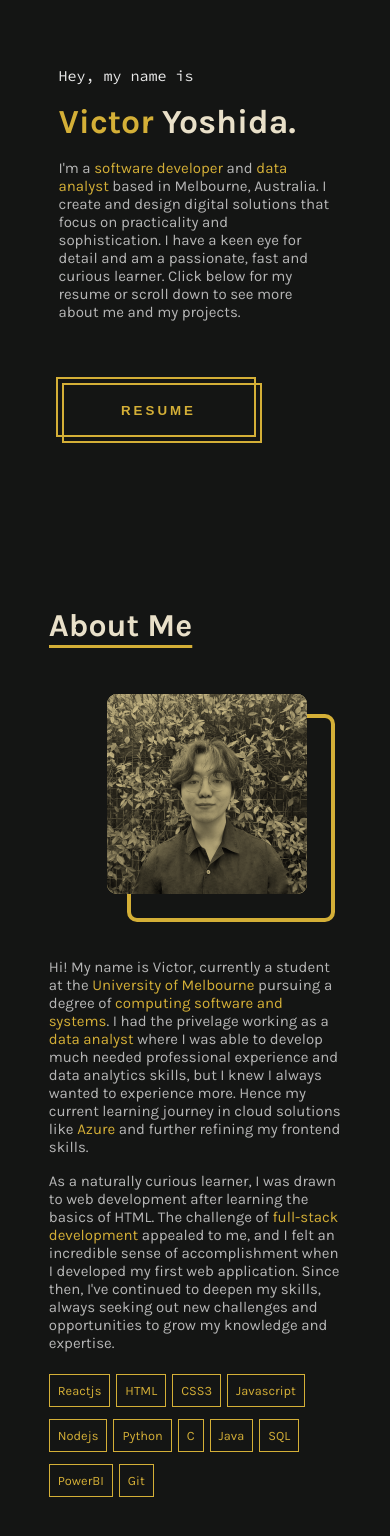
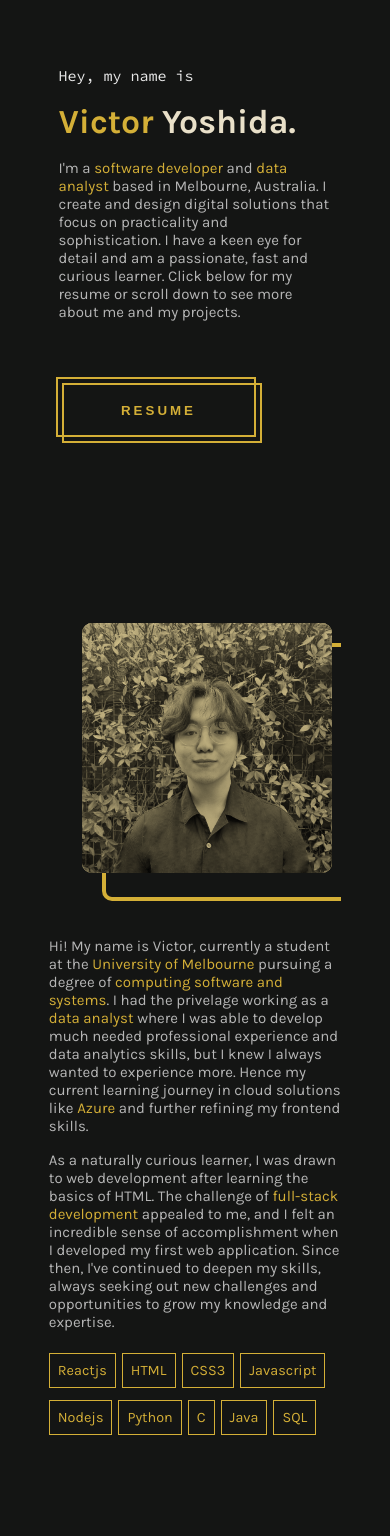
Before and after one commit to vjy02/old-portfolio, a React (Create React App) app: page / in a window 390 px wide. Shown: the top 1536 px of the page. Built offline with nearby package versions, Linux system fonts and the light colour scheme.

Commit message:
Update Projects.js and styles.css

```diff
--- a/src/Projects.js
+++ b/src/Projects.js
@@ -57,8 +57,7 @@ export default function Projects() {
                         eleifend nisi. Suspendisse vel risus et justo commodo tincidunt. Fusce eget porttitor neque.
                         Duis lacus purus, sollicitudin nec rhoncus elementum, ultrices eu dolor. Pellentesque aliquet facilisis diam eu auctor.
                         Donec sed ullamcorper lorem, sed ultrices urna. Aliquam erat volutpat. In hac habitasse platea dictumst. Curabitur efficitur scelerisque dolor,
-                        a lobortis libero rutrum et. Ut sit amet porttitor tortor. Phasellus eleifend, velit eget rhoncus ultricies, tortor metus laoreet magna, a bibendum
-                        nisl dui vel quam.
+                        a lobortis libero rutrum et.
                     </p>
                     <ul>
                         <li>???</li>
--- a/src/styles.css
+++ b/src/styles.css
@@ -245,8 +245,8 @@ p {
   position: relative;
   width: 18vw;
   height: 18vw;
-  min-width:200px;
-  min-height: 200px;
+  min-width:250px;
+  min-height: 250px;
 }
 
 .wrapper {
@@ -254,8 +254,8 @@ p {
   position: relative;
   width: 18vw;
   height: 18vw;
-  min-width:200px;
-  min-height: 200px;
+  min-width:250px;
+  min-height: 250px;
   border-radius: 10px;
   background-color: #d4af37;
   margin-right: 3vw;
@@ -359,7 +359,7 @@ li {
     background: none;
     color: #d4af37;
     margin: 6px;
-    font-size: 1em;
+    font-size: 1.25em;
     border: 1px solid #d4af37;
 }
 
@@ -449,7 +449,34 @@ li {
 }
 
 @media(max-width: 1200px){
-    #project-container{
+
+  #about-section{
+    width: 75vw;
+    height: 110vh;
+    margin-left: 0;
+    padding-top: 0;
+    flex-direction: column;
+  }
+
+  #about-me-container{
+    display: flex;
+    flex-direction: column;
+    align-items: center;
+  }
+
+
+  #about-me-container>.wrapper{
+    order: -1;
+    margin: 1.5em 0 4em 1.5em;
+  }
+
+  #about-info {
+    display: flex;
+    width: 100%;
+    gap: 1em;
+  }
+
+  #project-container{
     flex-direction: column;
     gap: 6em;
     width: 70vw;
@@ -462,7 +489,7 @@ li {
     flex-direction:column;
     width: 70vw;
     height: 90vh;
-    gap: 0;
+    gap: 0px;
   }
 
   #project-right{
@@ -474,7 +501,7 @@ li {
   }
 
   .project-img{
-    min-width: 400px;
+    min-width: 600px;
     min-height:300px;
     margin-top: 0em;
   }
@@ -484,12 +511,16 @@ li {
     height: 50vh;
   }
 
-  li {
-    font-size: 1em;
+  #about-section{
+    height: 100vh;
   }
 
-  #about-section{
-    height: 100vh;
+  .social-links {
+    display: none;
+  }
+
+  .contact-section > h2{
+    width: 50vw;
   }
 
 }
@@ -522,31 +553,6 @@ li {
     margin-right: auto;
   }
 
-  #about-section{
-    width: 75vw;
-    height: 110vh;
-    margin-left: 0;
-    padding-top: 0;
-    flex-direction: column;
-  }
-
-  #about-me-container{
-    display: flex;
-    flex-direction: column;
-    align-items: center;
-  }
-
-
-  #about-me-container>.wrapper{
-    order: -1;
-    margin: 1.5em 0 4em 1.5em;
-  }
-
-  #about-info {
-    display: flex;
-    width: 100%;
-    gap: 1em;
-  }
 
   ul{
     display: inline-block;
@@ -558,17 +564,13 @@ li {
 
   li {
     margin-left: 0;
-    font-size: 0.8em;
+    font-size: 0.9em;
   }
 
   #content-container {
     display: flex;
     flex-direction: column;
     gap: 10vh;
-  }
-
-  .social-links {
-    display: none;
   }
 
   .contact-section{
```
